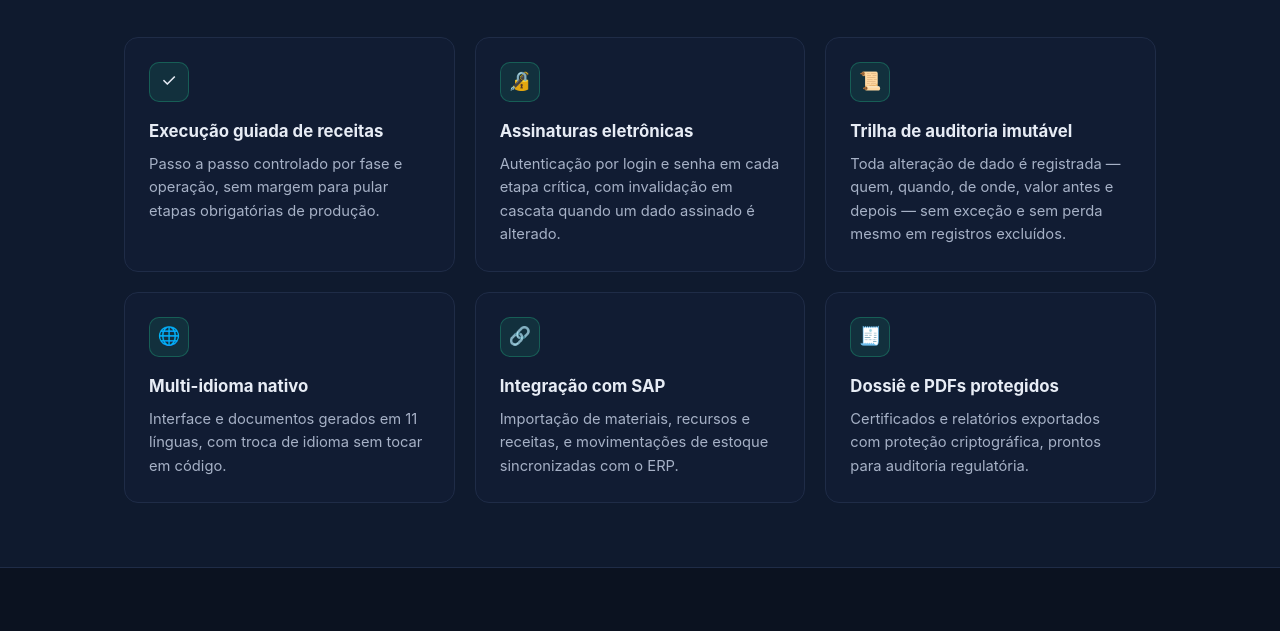
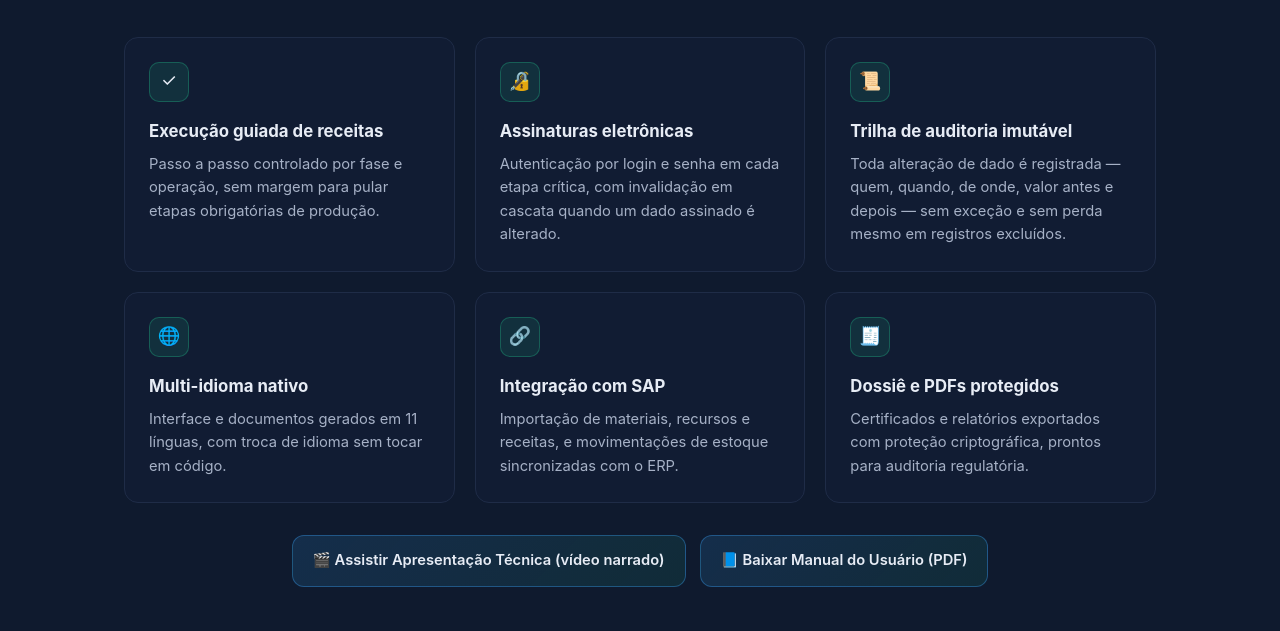
Before and after one commit to senascvi62-spec/ortologic-site, a plain HTML site: page index.html in a window 1280 px wide. Shown: the part 1275-1906 px from the top of the page. Drawn offline with Linux system fonts and the light colour scheme.

Commit message:
Adiciona botao de download do Manual do Usuario e reorganiza CTAs
- Reverte a hero para "Falar com o Diretor Comercial" + "Conhecer o
  OrtoFactory" (posicao original).
- Move o CTA de video para o final da secao "O que e o OrtoFactory",
  ao lado de um novo botao "Baixar Manual do Usuario (PDF)".
- Novo Ortofactory_Manual_do_Usuario.pdf (112 paginas, gerado a partir
  do Tutorial docx) protegido contra alteracao/extracao (AES-128, senha
  de dono aleatoria, leitura e impressao livres) — mesmo padrao usado
  pelo DossiePdfService do sistema.

Co-Authored-By: Claude Sonnet 5 <noreply@anthropic.com>

```diff
--- a/index.html
+++ b/index.html
@@ -142,7 +142,7 @@
     <p class="lead">A OrtoLogic Soluções em TI desenvolveu o <strong>OrtoFactory</strong>, um sistema MES (Manufacturing Execution System) completo para a indústria farmacêutica — da execução guiada em chão de fábrica até a trilha de auditoria eletrônica, pensado desde o primeiro dia para 21 CFR Part 11 e os princípios ALCOA+.</p>
     <div class="cta-row">
       <a class="btn btn-primary" href="#contato">Falar com o Diretor Comercial</a>
-      <a class="btn btn-ghost" href="OrtoFactory_Apresentacao_Tecnica.mp4" target="_blank" rel="noopener">🎬 Assistir Apresentação Técnica (vídeo narrado)</a>
+      <a class="btn btn-ghost" href="#ortofactory">Conhecer o OrtoFactory</a>
     </div>
   </div>
 </section>
@@ -199,6 +199,10 @@
         <p>Certificados e relatórios exportados com proteção criptográfica, prontos para auditoria regulatória.</p>
       </div>
     </div>
+    <div class="cta-row" style="margin-top:16px">
+      <a class="pill deck-link" href="OrtoFactory_Apresentacao_Tecnica.mp4" target="_blank" rel="noopener">🎬 Assistir Apresentação Técnica (vídeo narrado)</a>
+      <a class="pill deck-link" href="Ortofactory_Manual_do_Usuario.pdf" target="_blank" rel="noopener">📘 Baixar Manual do Usuário (PDF)</a>
+    </div>
   </div>
 </section>
 
```
Also changed, not shown: 1 other file.
